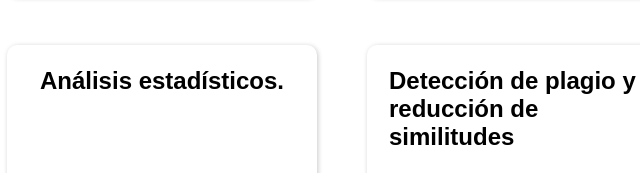
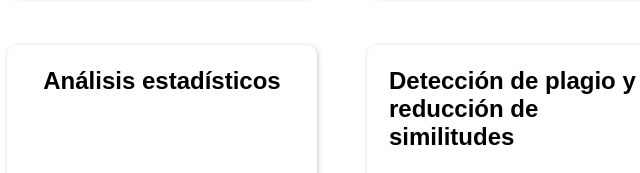
Before and after one commit to AlexG1n0/Valenzuela, a plain HTML site: page index.html in a window 1280 px wide. Shown: the part 1239-1412 px from the top of the page, 118-758 px from the left. Drawn offline with nearby package versions, Linux system fonts and the light colour scheme.

Commit message:
Update index.html

```diff
--- a/index.html
+++ b/index.html
@@ -130,7 +130,7 @@
         <section class="card">
             <div class="card__perfil">
                 <div class="card__nombre">
-                    <h2>Análisis estadísticos.</h2>
+                    <h2>Análisis estadísticos</h2>
                     <br><br><br>
                     <p></p>
                 </div>
```
